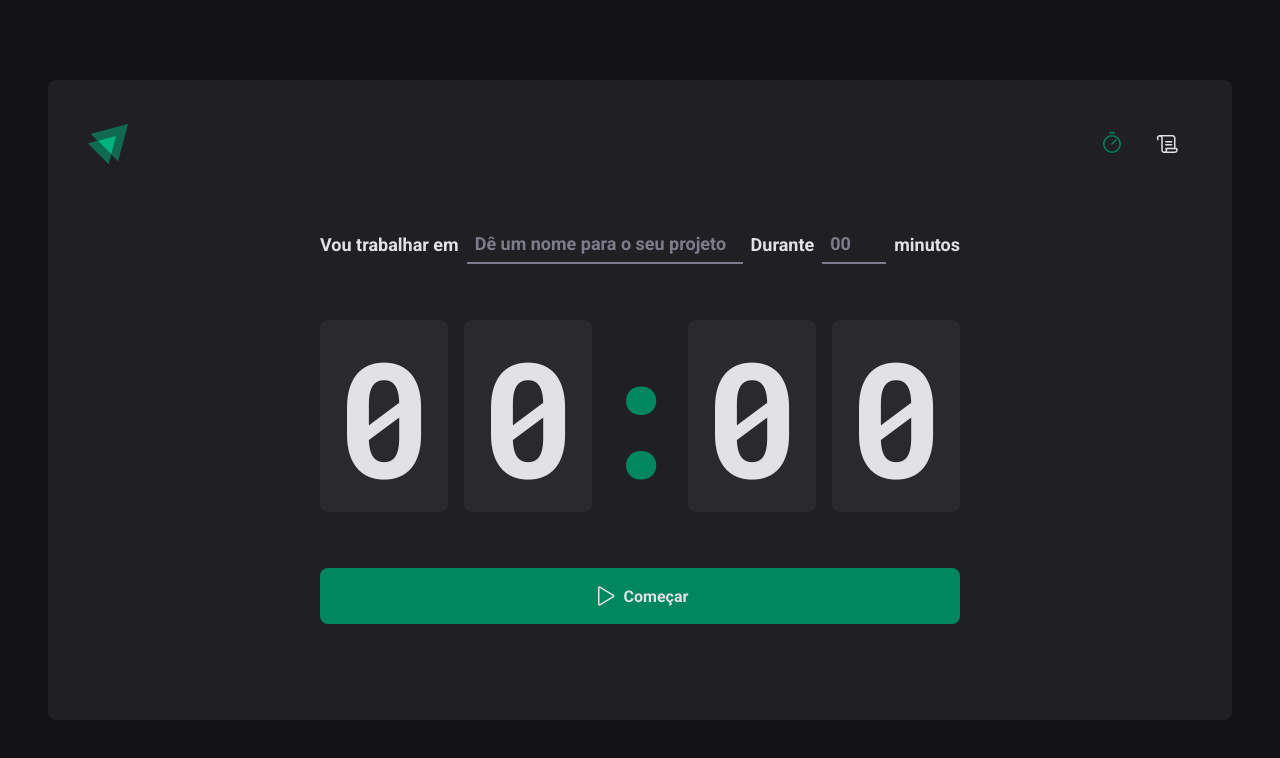
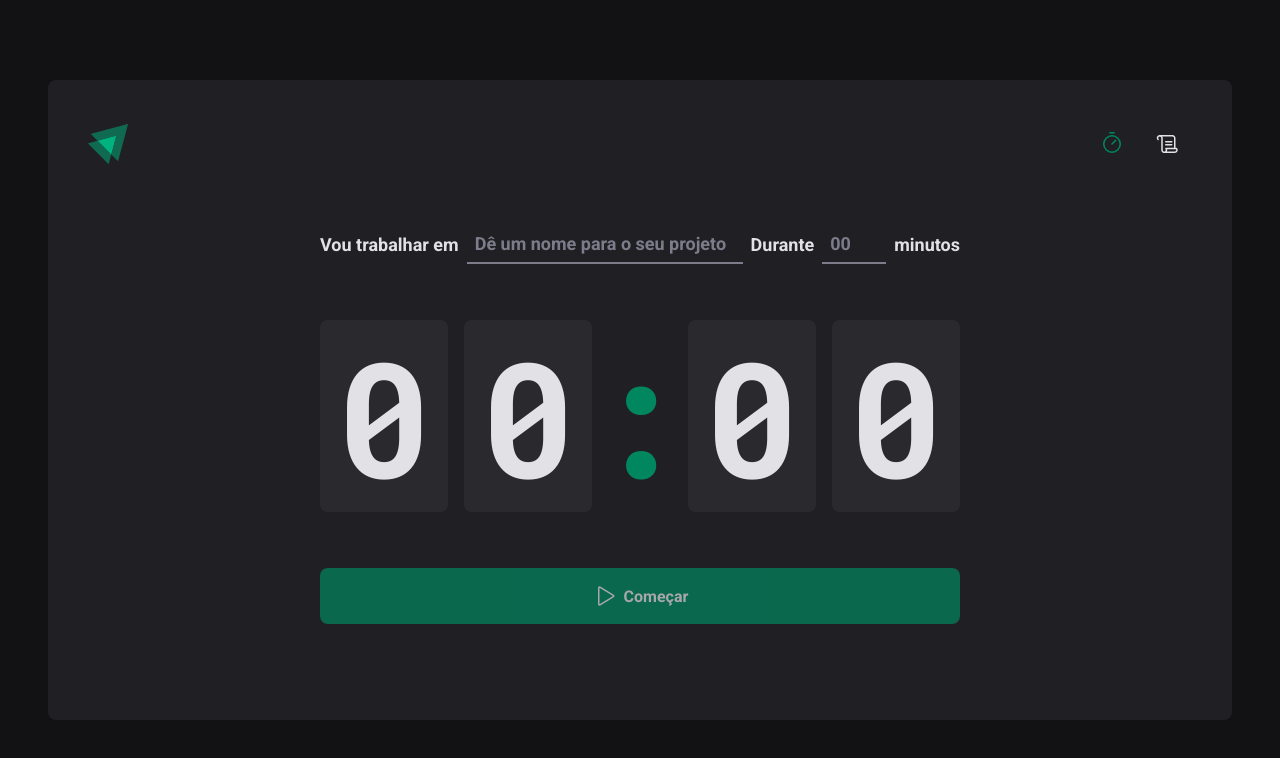
Before and after one commit to raissacmp/pomodoro-timer, a React (Vite) app: page / in a window 1280 px wide. Shown: the top 758 px of the page. Built offline with nearby package versions, Linux system fonts and the light colour scheme.

Commit message:
feat: hook form

```diff
--- a/package.json
+++ b/package.json
@@ -14,6 +14,7 @@
     "phosphor-react": "^1.4.1",
     "react": "^18.2.0",
     "react-dom": "^18.2.0",
+    "react-hook-form": "^7.39.3",
     "react-router-dom": "^6.4.3",
     "styled-components": "^5.3.6"
   },
--- a/src/pages/Home/index.tsx
+++ b/src/pages/Home/index.tsx
@@ -1,4 +1,5 @@
 import { Play } from "phosphor-react";
+import { useForm } from "react-hook-form";
 import {
   FormContainer,
   HomeContainer,
@@ -10,9 +11,25 @@ import {
 } from "../Home/styles";
 
 export function Home() {
+  // register retorna varias funções como por exemplo: onChange
+
+  const { register, handleSubmit, watch } = useForm();
+
+  function handleCreateNewCycle(data: any) {
+    // o data retorna os dados dos inputs do form
+    console.log(
+      "🚀 ~ file: index.tsx ~ line 20 ~ handleCreateNewCycle ~ data",
+      data
+    );
+  }
+
+  const task = watch("task"); // assiste o campo de task
+  const isSubmitDesabled = !task;
+
   return (
     <HomeContainer>
-      <form>
+      {/* função do useForm que recebee como parametro nossa função */}
+      <form onSubmit={handleSubmit(handleCreateNewCycle)}>
         <FormContainer>
           <label htmlFor="task">Vou trabalhar em</label>
           <TaskInput
@@ -20,6 +37,7 @@ export function Home() {
             type="text"
             placeholder="Dê um nome para o seu projeto"
             list="task-suggestions" // trás as sugestões definidas no datalist
+            {...register("task")} // pega todas funções e retornos do registe e coloca no nosso input e o parametro "task" faz a mesma coisa que o name
           />
           <datalist id="task-suggestions">
             <option value="Projeto 1" />
@@ -35,6 +53,7 @@ export function Home() {
             step={5} // pular de 5 em 5
             min={5} // começar com 5
             max={60} // maximo 60
+            {...register("minutesAmount", { valueAsNumber: true })} // objeto de configurações, o valor desse input pra numero
           />
           <span>minutos</span>
         </FormContainer>
@@ -45,7 +64,7 @@ export function Home() {
           <span>0</span>
           <span>0</span>
         </CountdownContainer>
-        <StartCountdownButton type="submit">
+        <StartCountdownButton disabled={isSubmitDesabled} type="submit">
           <Play size={24} /> Começar
         </StartCountdownButton>
       </form>
```
Also changed, not shown: 1 other file (tests, documents, lock files or other folders).
